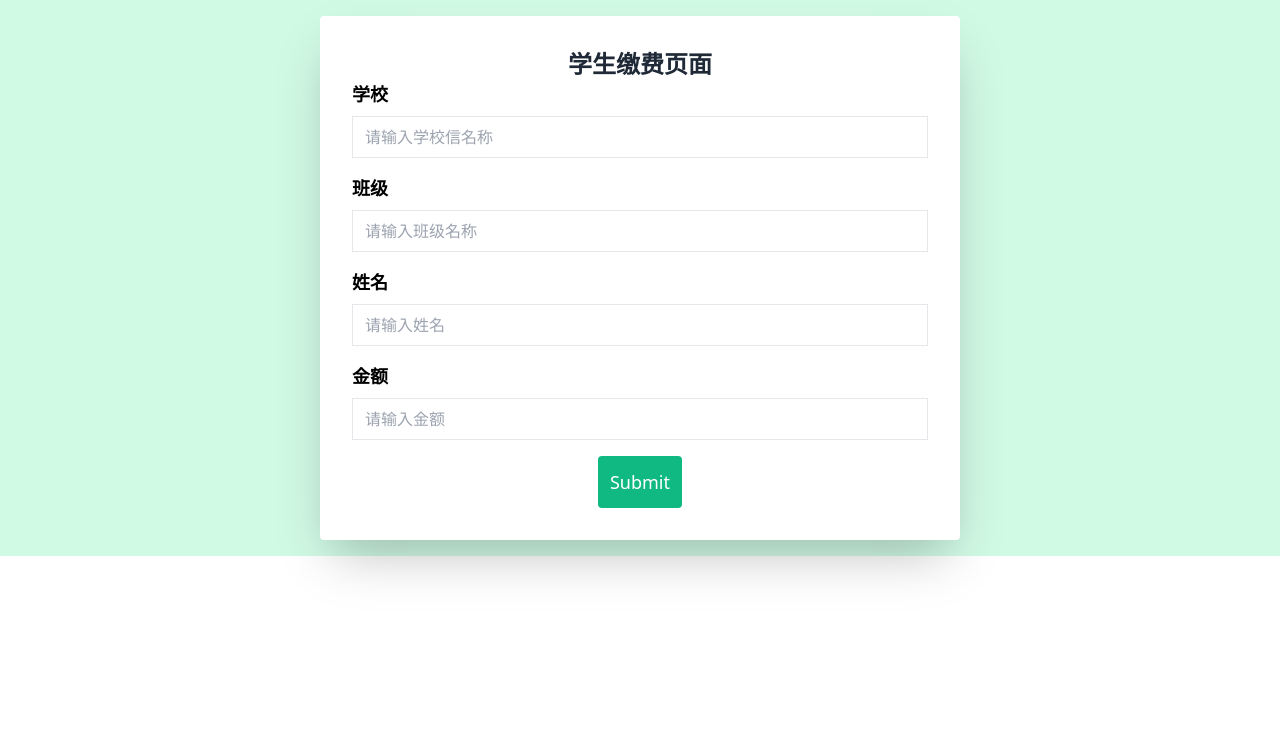
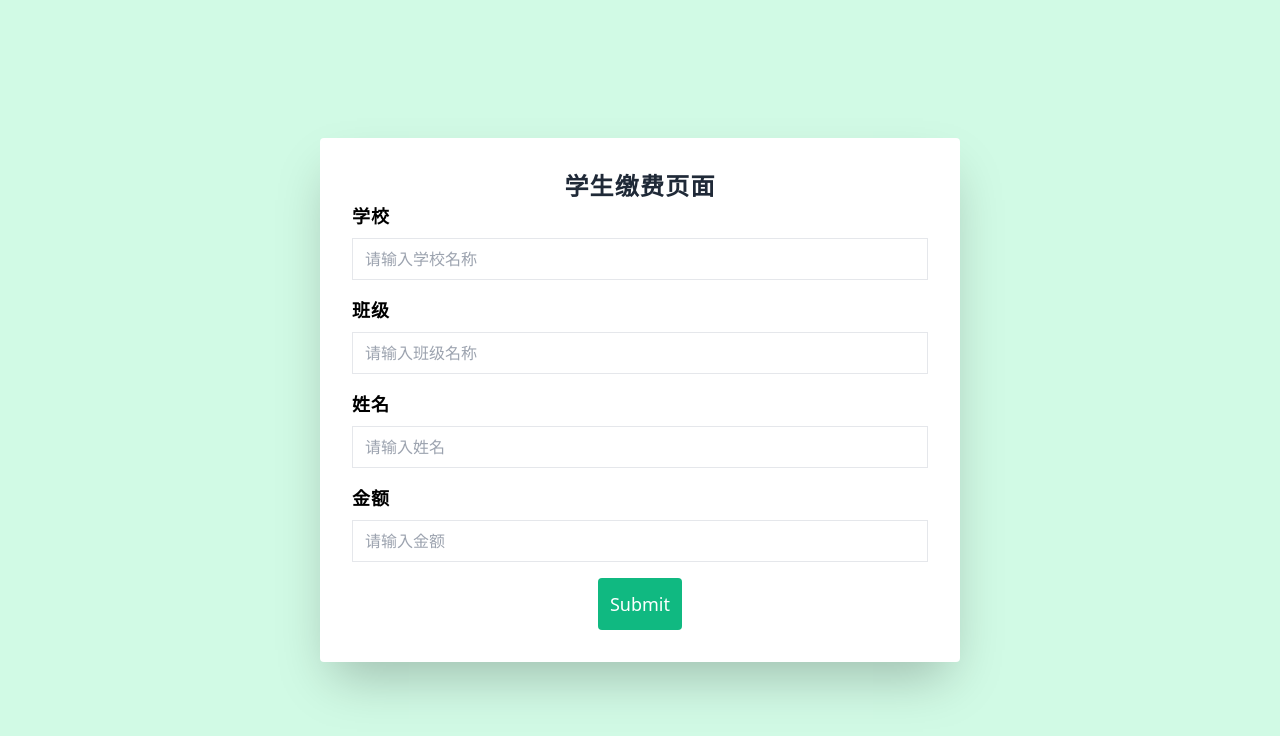
Before and after one commit to cuitaocrazy/supervision, a Next.js app in the folder web-site/simple-shopping/: page /createOrder in a window 1280 px wide. Shown: the top 736 px of the page. Built offline with nearby package versions, Linux system fonts and the light colour scheme.

Commit message:
优化缴费页面样式

```diff
--- a/web-site/simple-shopping/pages/createOrder.tsx
+++ b/web-site/simple-shopping/pages/createOrder.tsx
@@ -1,36 +1,53 @@
 import Button from "../components/Button"
 import type { NextPage } from 'next'
-import { useForm } from "react-hook-form";
+import { useForm,SubmitHandler } from "react-hook-form";
 import orderStyles from './CreateOrder.module.css'
+import { useState, useEffect } from 'react'
+
+type FormData={
+  school: string;
+  class: string;
+  name: string;
+  amt: number
+}
 
 const CreateOrder: NextPage = () => {
-  const { register, handleSubmit, formState: { errors } } = useForm()
+  const { register, handleSubmit, formState: { errors },setValue } = useForm<FormData>()
 
-  const onSubmit = (data: any) => console.log(data)
+  const onSubmit:SubmitHandler<FormData> = (data: FormData) => {
+    saveData();
+    alert(JSON.stringify(data.school))
+  }
 
-  return <div className="flex items-center justify-center w-full bg-green-100">
+  //TODO 保存数据
+  function saveData():void{
+
+  }
+
+
+  return <div className="flex items-center justify-center w-full h-screen bg-green-100">
     <div className="w-1/2 p-8 m-4 bg-white rounded shadow-2xl">
-      <h1 className="block w-full text-2xl font-bold text-center text-gray-800">学生缴费页面</h1>
+      <h1 className="block w-full text-2xl font-bold tracking-wider text-center text-gray-800">学生缴费页面</h1>
       <form onSubmit={handleSubmit(onSubmit)}>
         <div className="flex flex-col mb-4">
-          <label className="mb-2 text-lg font-bold ">学校</label>
-          <input className="px-3 py-2 border text-grey-800" type="text"  {...register('school', { required: true })} placeholder="请输入学校信名称" />
-          {errors.school && <p>school is required.</p>}
+          <label className="mb-2 text-lg font-bold tracking-wider">学校</label>
+          <input className="px-3 py-2 border text-grey-800" type="text"  {...register('school', { required: true, minLength: 2, maxLength: 10,pattern:/[^/+\x00-\xff]$/})} placeholder="请输入学校名称" />
+          {errors.school && <p className="pt-2 pl-3 text-base text-red-500">至少输入2个汉字</p>}
         </div>
         <div className="flex flex-col mb-4">
-          <label className="mb-2 text-lg font-bold ">班级</label>
-          <input className="px-3 py-2 border text-grey-800" type="text" {...register('class', { required: true })} placeholder="请输入班级名称" />
-          {errors.class && <p>class is required.</p>}
+          <label className="mb-2 text-lg font-bold tracking-wider">班级</label>
+          <input className="px-3 py-2 border text-grey-800" type="text" {...register('class', { required: true, minLength: 2, maxLength: 10,pattern:/[^/+\x00-\xff]$/ })} placeholder="请输入班级名称" />
+          {errors.class && <p className="pt-2 pl-3 text-base text-red-500">至少输入2个汉字</p>}
         </div>
         <div className="flex flex-col mb-4">
-          <label className="mb-2 text-lg font-bold ">姓名</label>
-          <input className="px-3 py-2 border text-grey-800" type="text" {...register('name', { required: true })} placeholder="请输入姓名" />
-          {errors.name && <p>name is required.</p>}
+          <label className="mb-2 text-lg font-bold tracking-wider">姓名</label>
+          <input className="px-3 py-2 border text-grey-800" type="text" {...register('name', { required: true,minLength: 2, maxLength: 10,pattern:/[^/+\x00-\xff]$/ })} placeholder="请输入姓名" />
+          {errors.name && <p className="pt-2 pl-3 text-base text-red-500">至少输入2个汉字</p>}
         </div>
         <div className="flex flex-col mb-4">
-          <label className="mb-2 text-lg font-bold ">金额</label>
-          <input className="px-3 py-2 border text-grey-800" type="text" {...register('amt', { required: true })} placeholder="请输入金额" />
-          {errors.amt && <p>amt is required.</p>}
+          <label className="mb-2 text-lg font-bold tracking-wider">金额</label>
+          <input className="px-3 py-2 border text-grey-800" type="text" {...register('amt', { required: true,pattern:/^([1-9]\d*\.\d*|0\.\d*[1-9]\d*)|(-?[1-9]\d*)$/ })} placeholder="请输入金额" />
+          {errors.amt && <p className="pt-2 pl-3 text-base text-red-500"></p>}
         </div>
         <input className="block p-3 mx-auto text-lg text-white bg-green-500 rounded hover:bg-green-600" type="submit" />
       </form>
```
